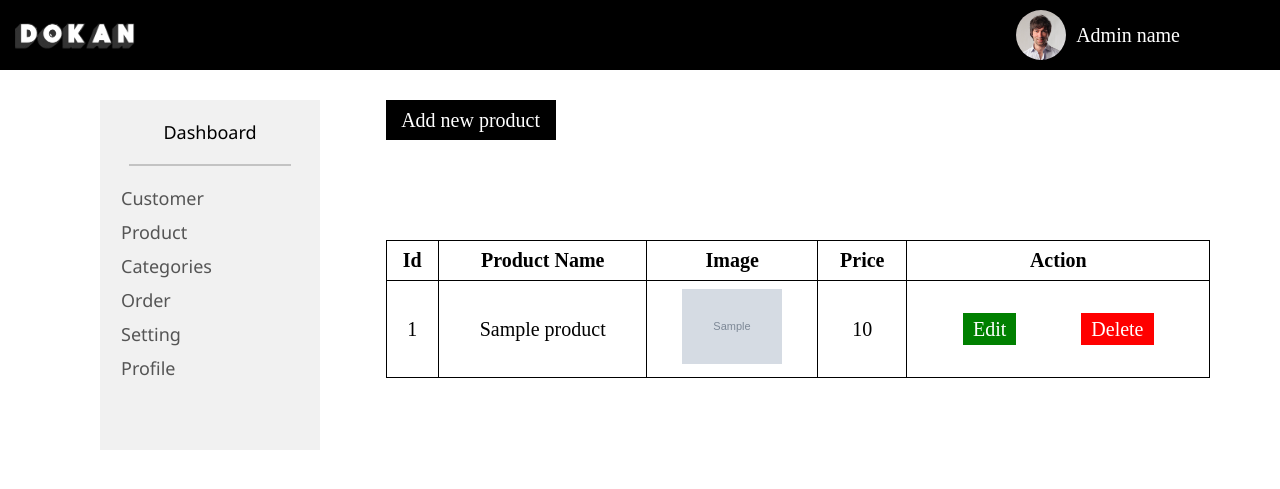
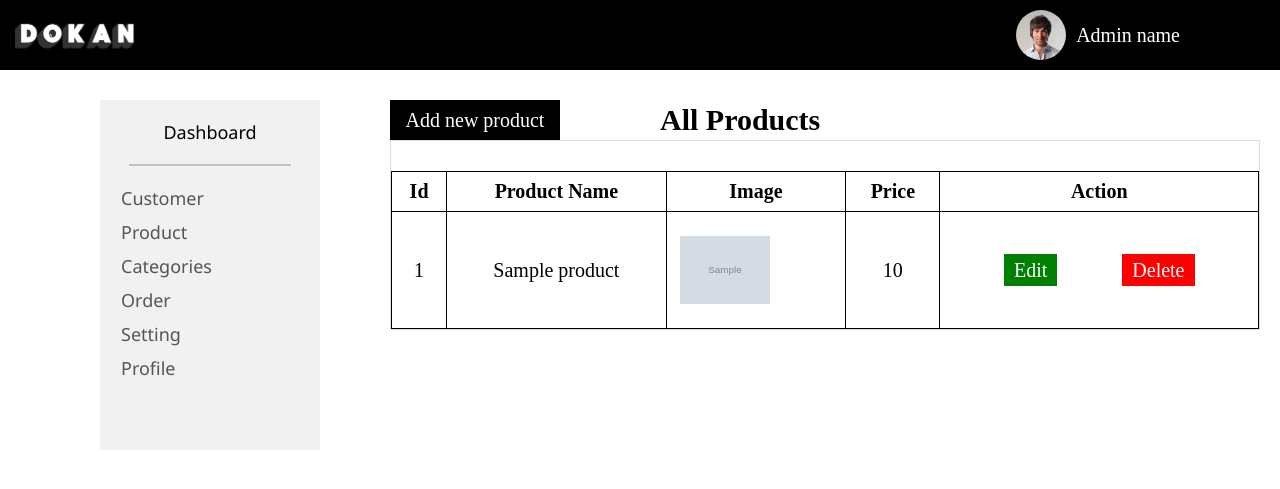
Before and after one commit to Prasanna-Snr/dokan, a PHP site: page /product_list.php in a window 1280 px wide. Shown: the top 489 px of the page. Run offline with PHP 8.4, Linux system fonts and the light colour scheme; tables that the repository leaves empty or names only in its code hold one stand-in row (values such as "Sample post"); grey boxes marked "Sample" are stand-in pictures.

Commit message:
implement CRUD

```diff
--- a/view/admin_dashboard.php
+++ b/view/admin_dashboard.php
@@ -57,7 +57,7 @@
 
 
         <marquee behavior="scroll" direction="left" >
-            ✨ Welcome to Dokan Admin Dashboard! Manage your drone and gadget store effortlessly. Empower your e-commerce business with ease! 🚀
+            Welcome to Dokan Admin Dashboard! Manage your drone and gadget store effortlessly. Empower your e-commerce business with ease!
             </marquee>
 
 
--- a/view/product_list.php
+++ b/view/product_list.php
@@ -6,7 +6,7 @@ $res = mysqli_query($conn, $sql);
 
 include "admin_navbar.php";?>
 <!-- items list container -->
-<div class="body-container">
+<div class="product-manage-container">
         <div class="categories-section">
             <div class="admin-list">
             <div id="admin-d">
@@ -22,18 +22,23 @@ include "admin_navbar.php";?>
                     <li><a href="#">Order</a></li>
                     <li><a href="#">Setting</a></li>
                     <li><a href="#">Profile</a></li>
-
                 </ul>
             </div>
         </div>
 
-        <div class="image-section">
-            <a href="add_new_product.php" class="new-product">
+
+        <!-- add new product button -->
+        <div class="admin-product-tbl-container">
+        <div class="tbl-top-container">
         <div class="new-prodcut-contaier">
-                    Add new product
+            <a href="add_new_product.php">Add new product</a>
             </div>
-            </a>
-<!-- table of product -->
+            <div class="all-products">
+                All Products
+            </div>
+        </div>
+<!-- scrollable tabel -->
+            <div class="scrollable-table">
         <table>
             <thead>
                 <tr>
@@ -44,25 +49,26 @@ include "admin_navbar.php";?>
                     <th>Action</th>
                 </tr>
             </thead>
-
-                <!-- body -->
-
             <tbody>
                 <?php while($row = mysqli_fetch_assoc($res)): ?>
-                    <pre><?php //print_r($row); ?></pre>
                 <tr>
-                    <td><?php echo $row['product_id'];?></td>
+                    <td><?php echo $row['product_id']; ?></td>
                     <td><?php echo $row['name']; ?></td>
-                    <td><img src="<?php echo $row['image_path']; ?>" alt="<?php echo $row['name']; ?>" style="width: 100px; height: auto;"></td>
-                    <td><?php echo $row['price'];?></td>
+                    <td>
+                        <div class="tbl-img-container">
+                            <img src="<?php echo $row['image_path']; ?>" alt="<?php echo $row['name']; ?>">
+                        </div>
+                    </td>
+                    <td><?php echo $row['price']; ?></td>
                     <td>
                         <a href="" id="product-edit">Edit</a>
-                    <a href="" id="product-delete">Delete</a>
+                        <a href="/dokan/controller/delete_product_controller.php?id=<?php echo $row['product_id'];?>" id="product-delete">Delete</a>
                     </td>
                 </tr>
                 <?php endwhile; ?>
             </tbody>
         </table>
+    </div>
         </div>
 
 
--- a/view/styles.css
+++ b/view/styles.css
@@ -1046,10 +1046,6 @@ box-shadow: 0 4px 6px rgba(0, 0, 0, 0.1);
 
 
 /* -------------------product management---------------------- */
-.new-product {
-text-decoration: none;
-
-}
 
 .new-prodcut-contaier {
   display: flex;
@@ -1058,7 +1054,6 @@ align-items: center;
   height: 40px;
   width: 170px;
   background-color: black;
-color: white;
   font-size: 20px;
   border: 1px solid transparent;
   transition: background-color 0.85s ease, color 0.85s ease, border-color 0.85s ease;
@@ -1066,12 +1061,32 @@ transition: background-color 0.85s ease, color 0.85s ease, border-color 0.85s ea
 
 .new-prodcut-contaier:hover {
   background-color: white;
+  border-color: black;
+}
+
+.new-prodcut-contaier a {
+  text-decoration: none;
+  color: white;
+  transition: color 0.85s ease;
+}
+
+.new-prodcut-contaier:hover a {
   color: black;
-border-color: black;
+}
+
+.product-manage-container{
+  display: flex;
+  padding-top: 30px;
+}
+
+.admin-product-tbl-container{
+  flex: 6;
+  padding-right: 20px;
 }
 
 /* -----------------------------table---------------------- */
 table {
+margin-top: 30px;
 border-collapse: collapse;
 width: 100%;
 }
@@ -1090,7 +1105,7 @@ height: 100px;
 width: 100px;
 padding-left: 5px;
 padding-right: 5px;
-background-color: rgb(229, 229, 229);
+
 }
 
 .tbl-img-container img{
@@ -1098,9 +1113,6 @@ width: 100%;
 height: 100%;
 object-fit: contain;
 }
-
-
-
 
 #product-edit{
 background-color: green;
@@ -1124,7 +1136,27 @@ padding-right: 10px;
 margin-left: 30px;
 }
 
+.scrollable-table {
+  overflow-y: auto;
+  max-height: 400px;
+  border: 1px solid #ddd;
+}
 
+
+.tbl-top-container{
+  display: flex;
+}
+
+
+.all-products{
+  display: flex;
+  align-items: center;
+  justify-content: center;
+  font-size: 30px;
+  font-weight: bold;
+  border-radius: 30px;
+  padding-left: 100px;
+}
 /* ---------------add new product form----------------- */
 
 
```
Also changed, not shown: controller/delete_product_controller.php (added, +10 -0 lines), view/admin_product_manage.php (deleted, +0 -99 lines), uploads/prod_67485926afaa2.png (added), uploads/prod_6748597573154.png (added), uploads/prod_674859bbd3b1f.jpg (added). Lines whose indentation alone changed are shown as unchanged.
